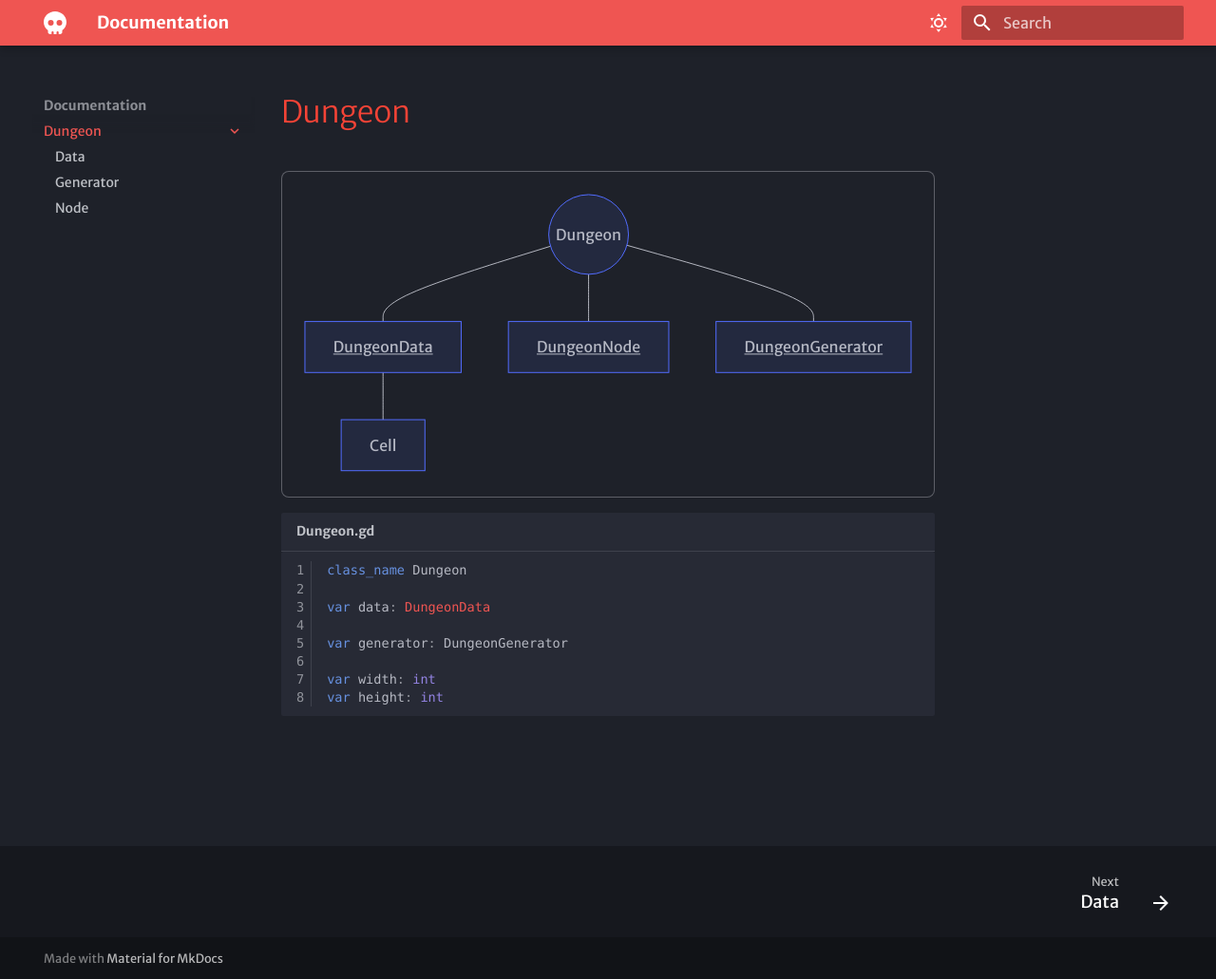
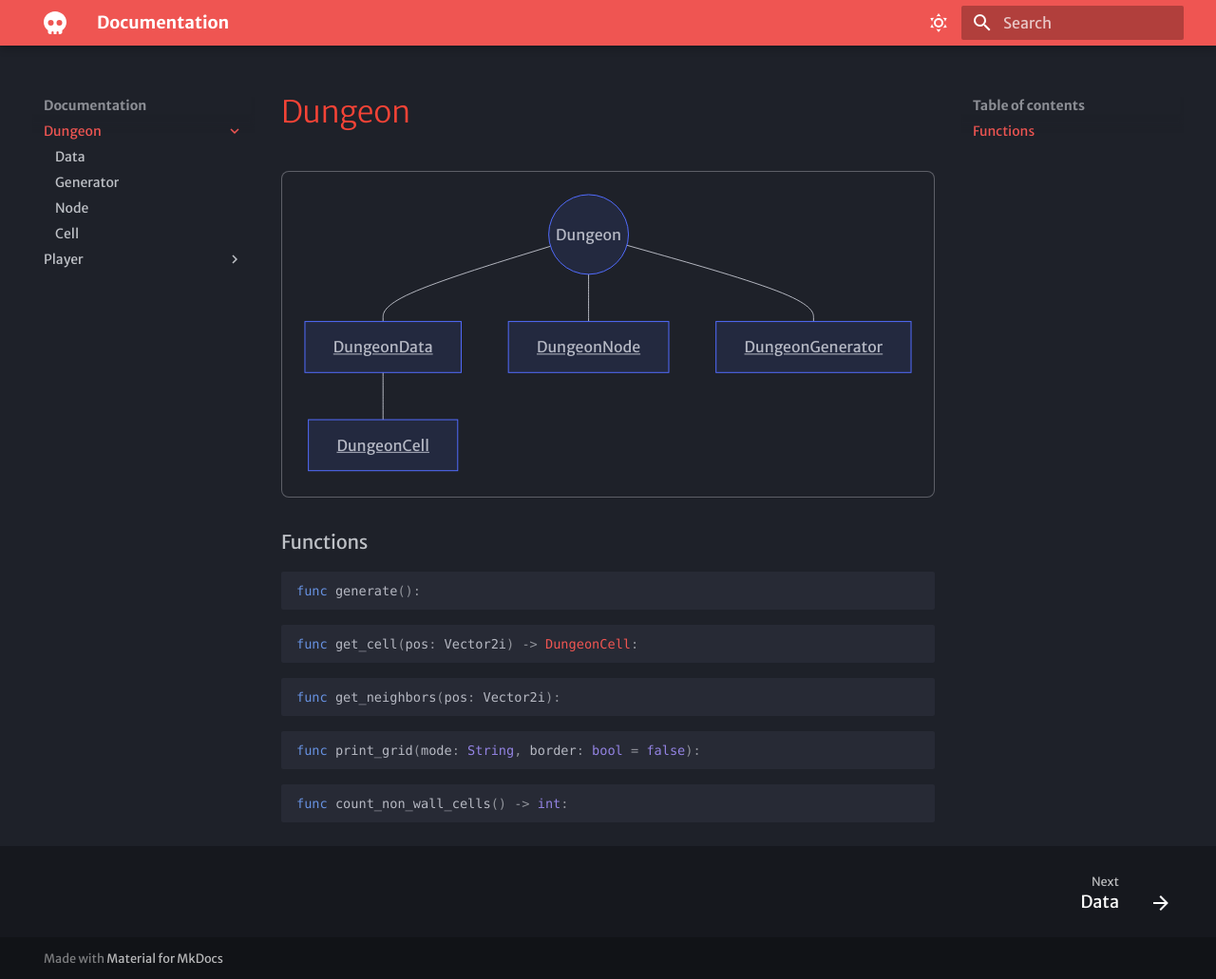
Before and after one commit to zatsuki0/krwiikosci, an MkDocs documentation site: the page built from docs/dungeon/index.md, in a window 1280 px wide and 1031 px high. Shown: the whole window at 95% size. Built offline with MkDocs 1.6.1 and Material for MkDocs 9.7.7, drawn with Linux system fonts in a browser that asks for light colours; some web fonts are replaced.

Commit message:
modify docs

````diff
--- a/docs/dungeon/index.md
+++ b/docs/dungeon/index.md
@@ -6,21 +6,36 @@ graph TD
   n1 --- n5["DungeonData"]
   n1 --- n2["DungeonNode"]
   n1 --- n3["DungeonGenerator"]
-  n5 --- n4["Cell"]
+  n5 --- n4["DungeonCell"]
 
   click n5 "/dungeon/dungeon_data/" "Go to DungeonData docs"
   click n3 "/dungeon/dungeon_generator/" "Go to DungeonGenerator docs"
   click n2 "/dungeon/dungeon_node/" "Go to DungeonNode docs"
+  click n4 "/dungeon/dungeon_cell/" "Go to DungeonCell docs"
 ```
 
-```gdscript title="Dungeon.gd" linenums="1"
+### Functions
+```gdscript
+func generate():
 
-class_name Dungeon
+```
 
-var data: DungeonData
+```gdscript
+func get_cell(pos: Vector2i) -> DungeonCell:
 
-var generator: DungeonGenerator
+```
 
-var width: int
-var height: int
+```gdscript
+func get_neighbors(pos: Vector2i):
+
 ```
+
+```gdscript
+func print_grid(mode: String, border: bool = false):
+
+```
+
+```gdscript
+func count_non_wall_cells() -> int:
+
+```
--- a/mkdocs.yml
+++ b/mkdocs.yml
@@ -39,6 +39,15 @@ nav:
       - Data: dungeon/dungeon_data.md
       - Generator: dungeon/dungeon_generator.md
       - Node: dungeon/dungeon_node.md
+      - Cell: dungeon/dungeon_cell.md
+  - Player:
+      - player/index.md
+      - Data: player/player_data.md
+      - Character: player/player_character.md
+      - Limb:
+          - player/limb/index.md
+          - Data: player/limb/limb_data.md
+          - Node: player/limb/limb_node.md
 
 markdown_extensions:
   - attr_list
````
Also changed, not shown: docs/dungeon/dungeon_cell.md (added, +22 -0 lines), docs/dungeon/dungeon_data.md (+41 -0 lines), docs/dungeon/dungeon_generator.md (+31 -0 lines), docs/player/index.md (added, +23 -0 lines), docs/player/player_character.md (added, +7 -0 lines), docs/player/player_data.md (added, +7 -0 lines), hooks.py (+15 -3 lines), docs/player/limb/index.md (added), docs/player/limb/limb_data.md (added), docs/player/limb/limb_node.md (added), 6 other files.
